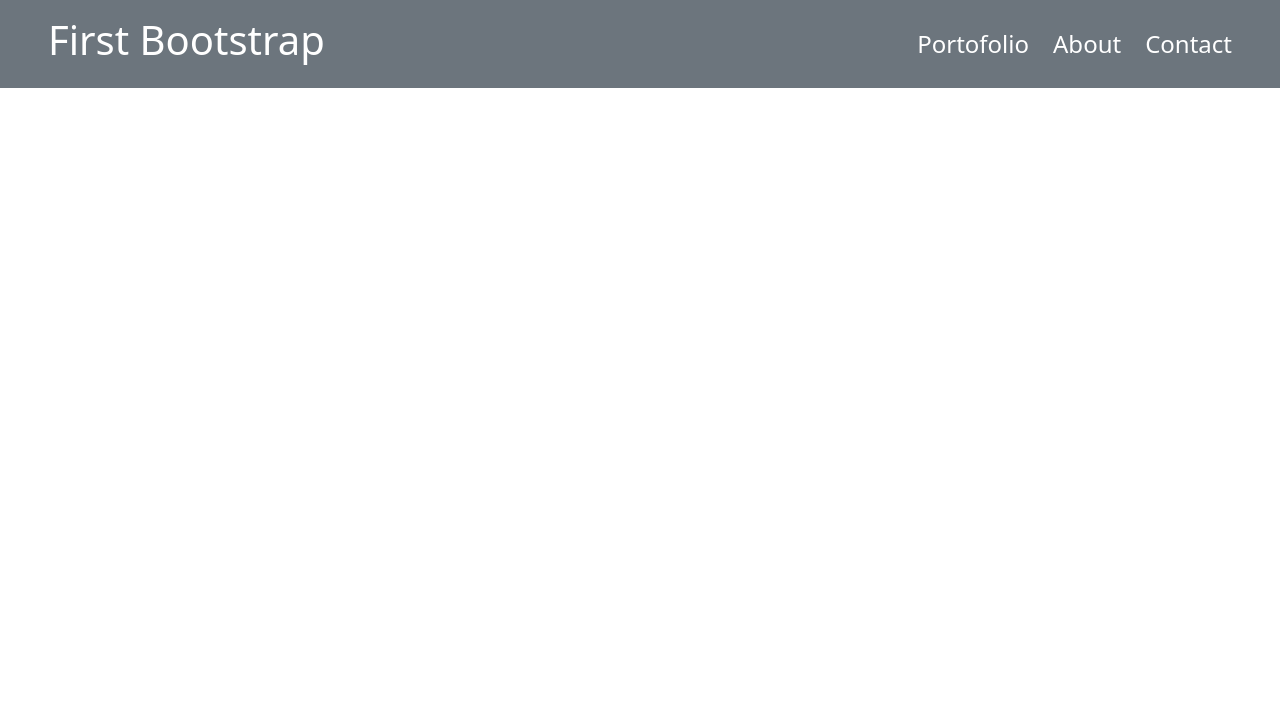
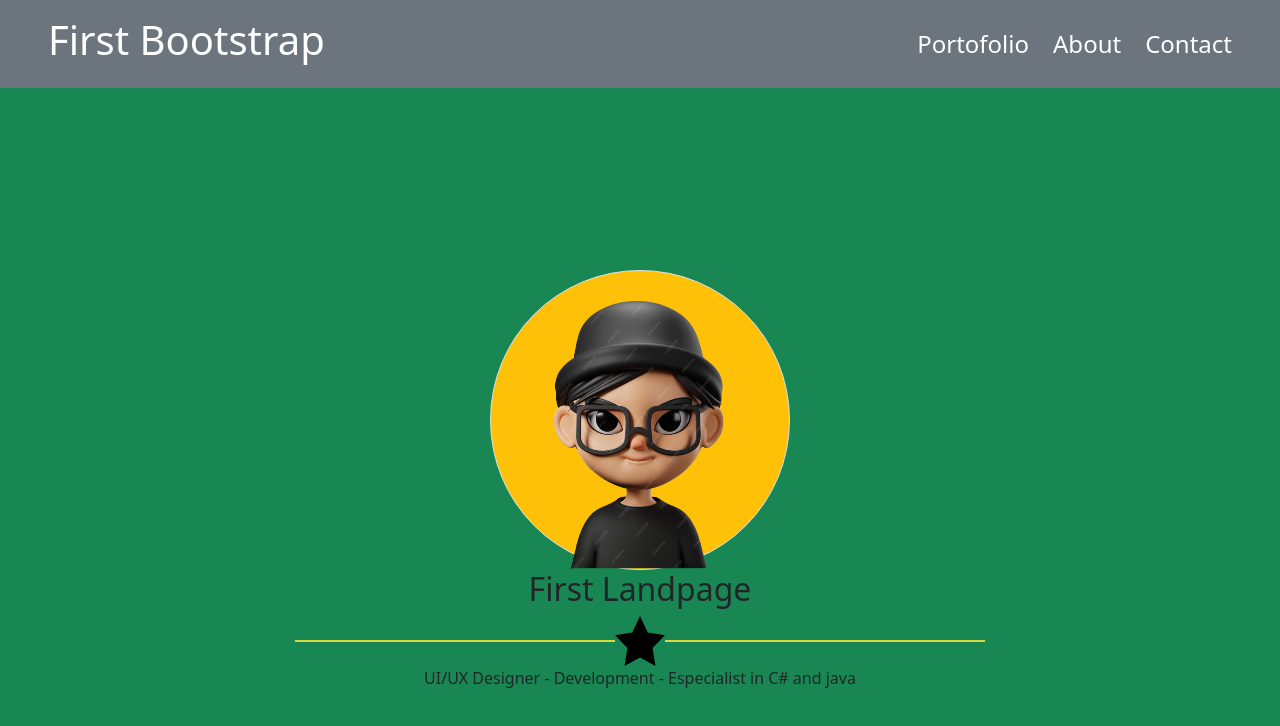
Before and after one commit to Tarrou501/first_landpage_bootstrap, a plain HTML site: page index.html in a window 1280 px wide. Drawn offline with nearby package versions, Linux system fonts and the light colour scheme.

Commit message:
feat:added image avatar

```diff
--- a/index.html
+++ b/index.html
@@ -5,10 +5,11 @@
     <meta name="viewport" content="width=device-width, initial-scale=1.0" />
     <title>Document</title>
     <link rel="stylesheet" href="./src/styles/reset.css" />
+    <link rel="stylesheet" href="./src/styles/custom.css" />
     <link rel="stylesheet" href="https://cdn.jsdelivr.net/npm/bootstrap@5.3.3/dist/css/bootstrap.min.css">
 
   </head>
-  <body >
+  <body class="vh-100 bg-success">
     <header class="w-100 bg-secondary py-3 px-5 d-flex align-items-center justify-content-between">
       <h1 class="text-white">First Bootstrap</h1>
       <nav class="d-flex gap-4">
@@ -17,5 +18,21 @@
         <a class="text-white fs-4" href="#contact">Contact</a>
     </nav>
     </header>
+    <main class="d-flex flex-column justify-content-center align-items-center h-100 ">
+      <div class="bg-warning  rounded-circle border border-1 d-flex justify-content-center" style="width: 300px;height:300px" >
+        <img src="./src/assets/images/avatar.png" width="200px" alt="Ilustrasção">
+
+      </div>
+      <h2>First Landpage</h2>
+      <div class="divider d-flex flex-row justify-content-center align-items-center w-100">
+        <div class="divider-line w-25"></div>
+        <img src="./src/assets/images/start-favorite.svg" width="50px" alt="Ilustrastração">
+        <div class="divider-line w-25"></div>
+      </div>
+
+
+
+      <p>UI/UX Designer - Development - Especialist  in C# and java</p>
+    </main>
   </body>
 </html>
--- /dev/null
+++ b/src/styles/custom.css
@@ -0,0 +1,5 @@
+.divider-line{
+   background-color: rgb(215, 215, 64);
+
+   height: 2px;
+}
```
Also changed, not shown: src/assets/images/avatar.png (added), src/assets/images/start-favorite.svg (added).
